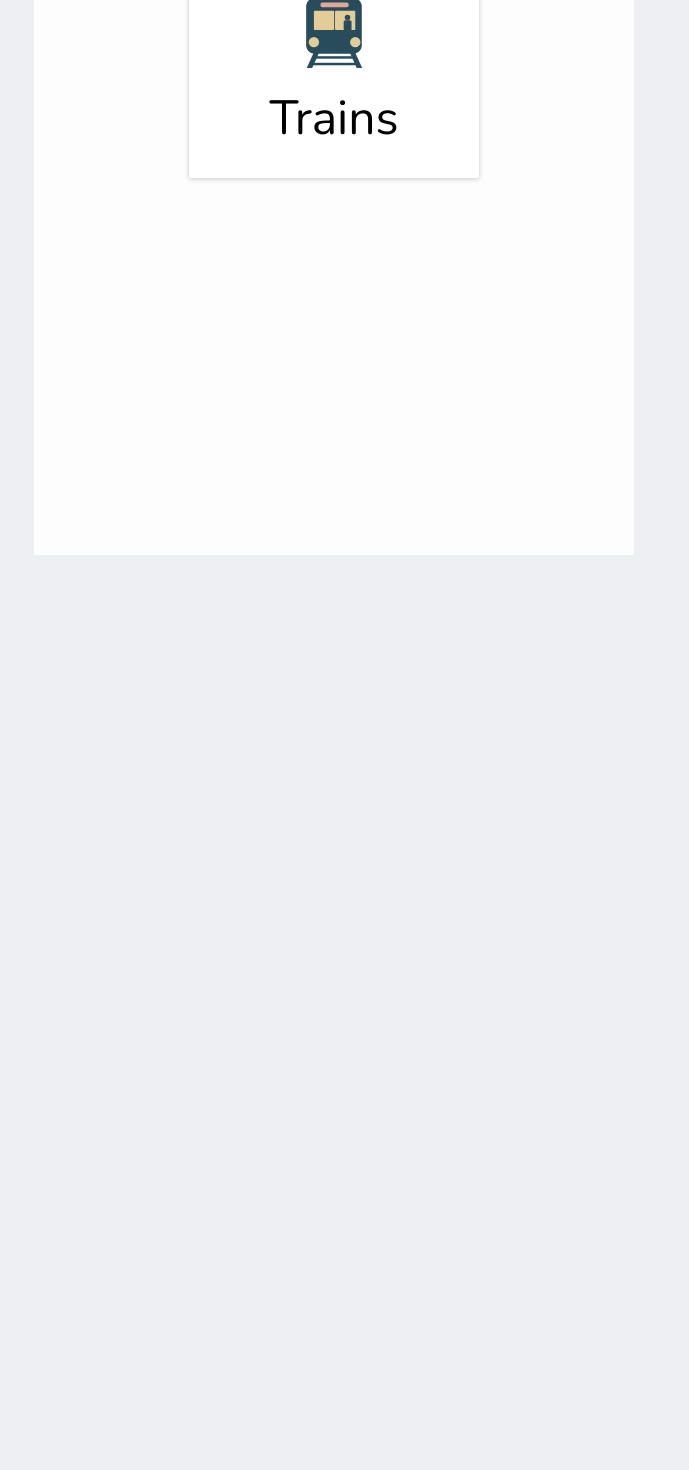
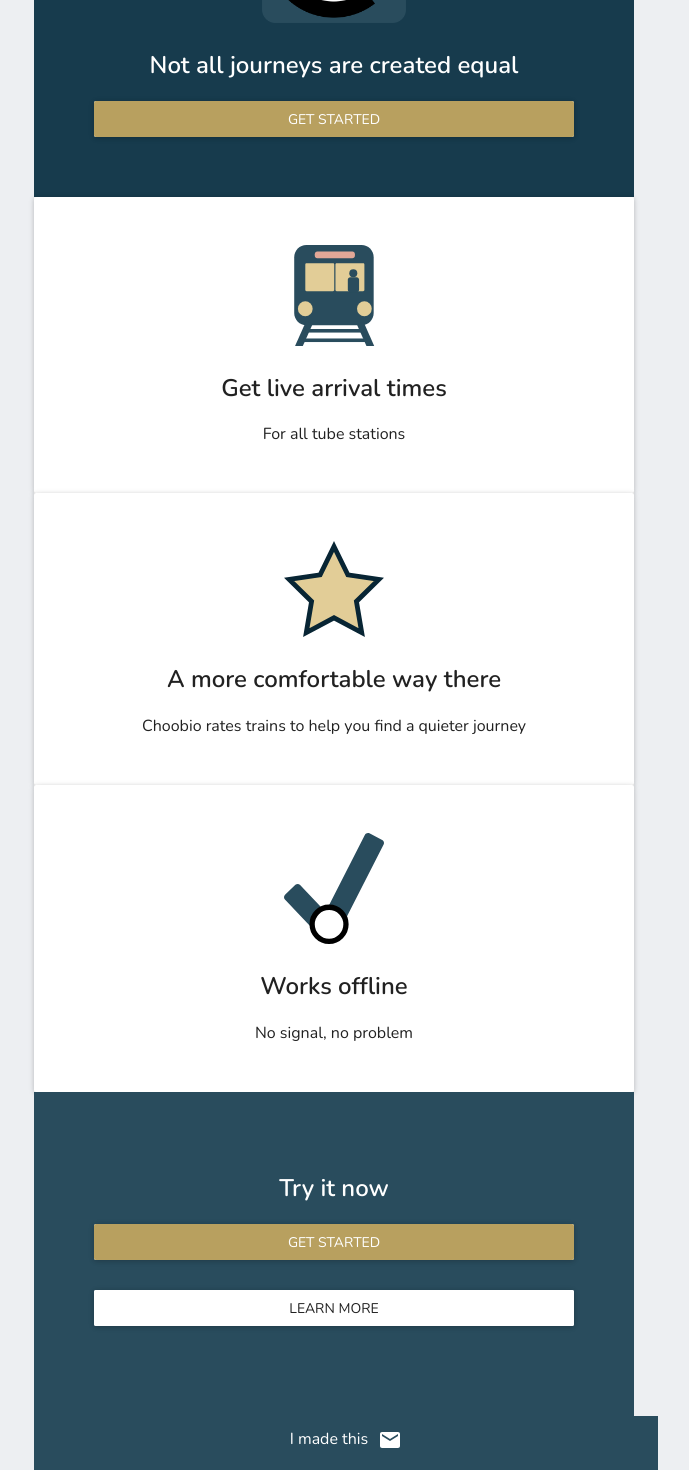
Before and after one commit to joshvince/commuter-ui, a React (Create React App) app: page / in a window 1280 px wide. Shown: the part 245-1715 px from the top of the page, without its empty margins (306-995 px from the left). Before the commit the page ends 800 px from the top, so only its background shows below. Built offline with nearby package versions, Linux system fonts and the light colour scheme; what react-tap-event-plugin would draw is missing.

Commit message:
add homepage

```diff
--- a/src/App.js
+++ b/src/App.js
@@ -6,6 +6,7 @@ import MuiThemeProvider from 'material-ui/styles/MuiThemeProvider';
 import getMuiTheme from 'material-ui/styles/getMuiTheme';
 import Storage from './storage/indexedDB.js';
 import Nav from './components/nav/Nav';
+import Footer from './components/nav/Footer';
 import './styles/App.css';
 import Theme from './styles/muitheme.js'
 
@@ -23,6 +24,7 @@ class App extends Component {
         <div id="appContainer">
           <Nav />
           {this.props.children}
+          <Footer />
         </div>
       </MuiThemeProvider>
 
--- a/src/components/Home/Home.css
+++ /dev/null
@@ -1,14 +0,0 @@
-.HomeWrapper{
-  display: flex;
-  flex-direction: column;
-  align-items: center;
-  justify-content: center;
-}
-
-.HomeWrapper > a {
-  width: 100%;
-  display: flex;
-  flex-wrap: wrap;
-  justify-content: center;
-  align-items: center;
-}
--- a/src/components/Home/Home.js
+++ b/src/components/Home/Home.js
@@ -1,26 +1,63 @@
 import React, { Component } from 'react';
 import { Link } from 'react-router';
-import FeatureCard from './FeatureCard';
+import InfoPane from './InfoPane';
+import RaisedButton from 'material-ui/RaisedButton';
 
+import Theme from '../../styles/muitheme';
+import Logo from '../../../public/assets/images/icons/icon-512x512.png';
 import trainsImg from '../../img/trainsicon.svg'
+import LinesImg from '../../img/linesicon.svg'
+import Star from '../../img/stars/fullstar.svg';
 
-import './Home.css';
+
+import './styles.css';
 
 class Home extends Component {
   render() {
     return (
-      <div className="HomeWrapper">
-        <h1>Welcome to Choobio!</h1>
-        <h3>
-          I'll build a homepage soon.
-        </h3>
-        <Link to="/arrivals">
-          <FeatureCard
-            featureName="Trains"
-            imgSrc={trainsImg}
-            active={true}
+      <div className="home-wrapper">
+        <div className="pane" style={{backgroundColor: Theme.palette.primary2Color, color: 'white'}}>
+          <div className="hero-img-wrapper">
+            <img src={Logo} alt="choobio!"></img>
+          </div>
+          <h2>Not all journeys are created equal</h2>
+          <RaisedButton
+            label="get started"
+            secondary={true}
+            containerElement={<Link to="/arrivals"/>}
+            fullWidth={true}
           />
-        </Link>
+        </div>
+        <InfoPane
+          img={trainsImg}
+          headlineText="Get live arrival times"
+          paragraphText="For all tube stations"
+        />
+        <InfoPane
+          img={Star}
+          headlineText="A more comfortable way there"
+          paragraphText="Choobio rates trains to help you find a quieter journey"
+        />
+        <InfoPane
+          img={LinesImg}
+          headlineText="Works offline"
+          paragraphText="No signal, no problem"
+        />
+        <div className="pane" style={{backgroundColor: Theme.palette.primary1Color, color: 'white'}}>
+          <h2>Try it now</h2>
+          <RaisedButton
+            label="get started"
+            secondary={true}
+            containerElement={<Link to="/arrivals"/>}
+            fullWidth={true}
+          />
+          <RaisedButton
+            label="learn more"
+            containerElement={<Link to="/"/>}
+            fullWidth={true}
+            style={{margin: 30}}
+          />
+        </div>
       </div>
     );
   }
--- /dev/null
+++ b/src/components/Home/InfoPane.js
@@ -0,0 +1,23 @@
+import React, { Component } from 'react';
+import Paper from 'material-ui/Paper';
+
+import './styles.css'
+
+class InfoPane extends Component {
+  render(){
+    return(
+      <Paper className="pane" >
+        <div className="img-wrapper">
+          <img src={this.props.img} alt="choobio!"></img>
+        </div>
+        <h2>
+          {this.props.headlineText}
+        </h2>
+        {this.props.paragraphText}
+      </Paper>
+    )
+  }
+
+}
+
+export default InfoPane;
--- /dev/null
+++ b/src/components/Home/styles.css
@@ -0,0 +1,30 @@
+.home-wrapper, .pane{
+  display: flex;
+  flex-direction: column;
+  align-items: center;
+  justify-content: center;
+  background-color: inherit;
+}
+
+.hero-img-wrapper{
+  width: 30%;
+}
+
+.img-wrapper {
+  width: 20%
+}
+
+.img-wrapper > img, .hero-img-wrapper > img {
+  max-width: 100%;
+  height: auto;
+}
+
+.pane {
+  width: 100%;
+  box-sizing: border-box;
+  padding: 8%;
+}
+
+.pane:first-of-type, .pane:last-of-type {
+  padding: 10%;
+}
--- /dev/null
+++ b/src/components/nav/Footer.js
@@ -0,0 +1,30 @@
+import React, { Component } from 'react';
+import EmailIcon from 'material-ui/svg-icons/communication/email';
+import BottomNavigation from 'material-ui/BottomNavigation';
+import Theme from '../../styles/muitheme';
+
+class Footer extends Component {
+  render(){
+    let styles = {
+      backgroundColor: Theme.palette.primary1Color,
+      color: 'white',
+      display: 'flex',
+      justifyContent: 'center',
+
+      bottom: 0,
+      width: '100%',
+      padding: '2%'
+    }
+    return(
+      <div style={styles}>
+        <a href="http://www.github.com/joshvince">I made this</a>
+        <a href="mailto:joshmvince@gmail.com">
+          <EmailIcon style={{color: 'white', marginLeft: 10}}/>
+        </a>
+      </div>
+    )
+  }
+
+}
+
+export default Footer;
```
